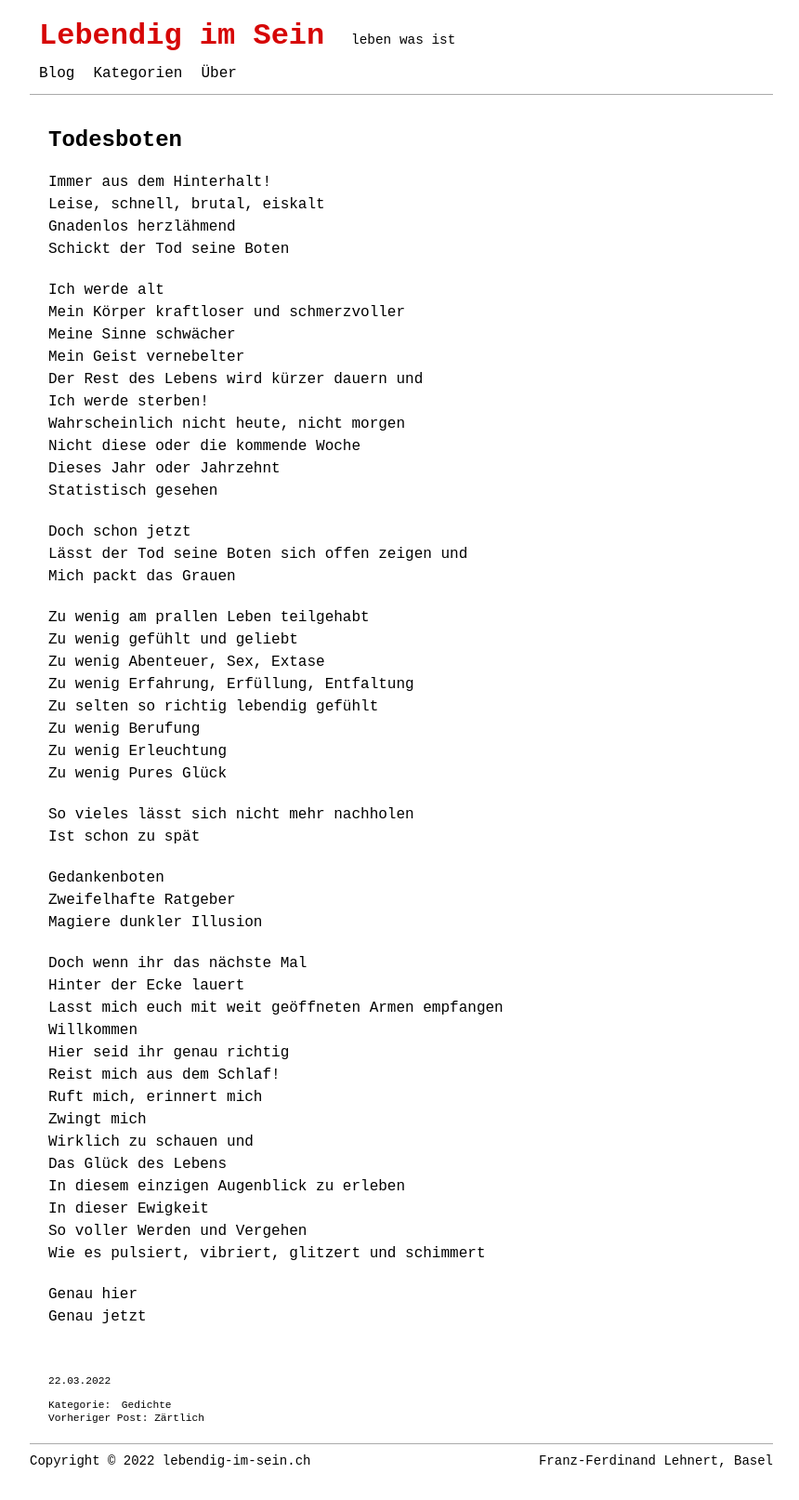
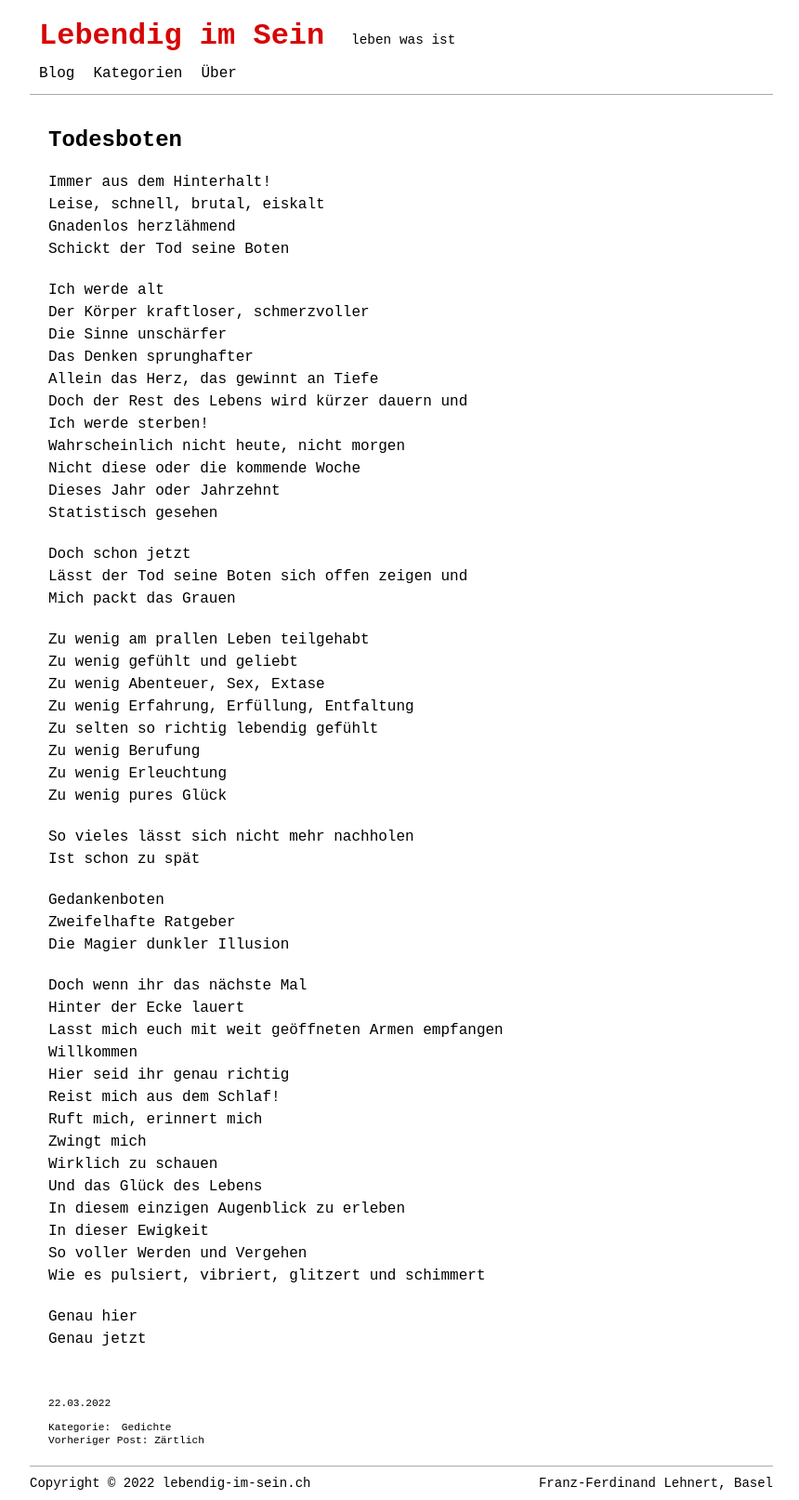
Before and after one commit to lebendigimsein/webpage, a Jekyll site: the page built from _posts/2022-03-22-todesboten.markdown, in a window 1280 px wide. Shown: the whole page at 93% size, without its empty margins (208-1068 px from the left). Built offline with Jekyll 4.4.1, drawn with Linux system fonts in a browser that asks for light colours; before the commit the page ends 1589 px from its top, so only the background shows below that.

Commit message:
«Todesboten» geändert

```diff
--- a/_posts/2022-03-22-todesboten.markdown
+++ b/_posts/2022-03-22-todesboten.markdown
@@ -13,10 +13,11 @@ Gnadenlos herzlähmend
 Schickt der Tod seine Boten
 
 Ich werde alt
-Mein Körper kraftloser und schmerzvoller
-Meine Sinne schwächer
-Mein Geist vernebelter
-Der Rest des Lebens wird kürzer dauern und
+Der Körper kraftloser, schmerzvoller
+Die Sinne unschärfer
+Das Denken sprunghafter
+Allein das Herz, das gewinnt an Tiefe
+Doch der Rest des Lebens wird kürzer dauern und
 Ich werde sterben!
 Wahrscheinlich nicht heute, nicht morgen
 Nicht diese oder die kommende Woche
@@ -34,14 +35,14 @@ Zu wenig Erfahrung, Erfüllung, Entfaltung
 Zu selten so richtig lebendig gefühlt
 Zu wenig Berufung
 Zu wenig Erleuchtung
-Zu wenig Pures Glück
+Zu wenig pures Glück
 
 So vieles lässt sich nicht mehr nachholen
 Ist schon zu spät
 
 Gedankenboten
 Zweifelhafte Ratgeber
-Magiere dunkler Illusion
+Die Magier dunkler Illusion
 
 Doch wenn ihr das nächste Mal
 Hinter der Ecke lauert
@@ -51,8 +52,8 @@ Hier seid ihr genau richtig
 Reist mich aus dem Schlaf!
 Ruft mich, erinnert mich
 Zwingt mich
-Wirklich zu schauen und
-Das Glück des Lebens
+Wirklich zu schauen
+Und das Glück des Lebens
 In diesem einzigen Augenblick zu erleben
 In dieser Ewigkeit
 So voller Werden und Vergehen
```
